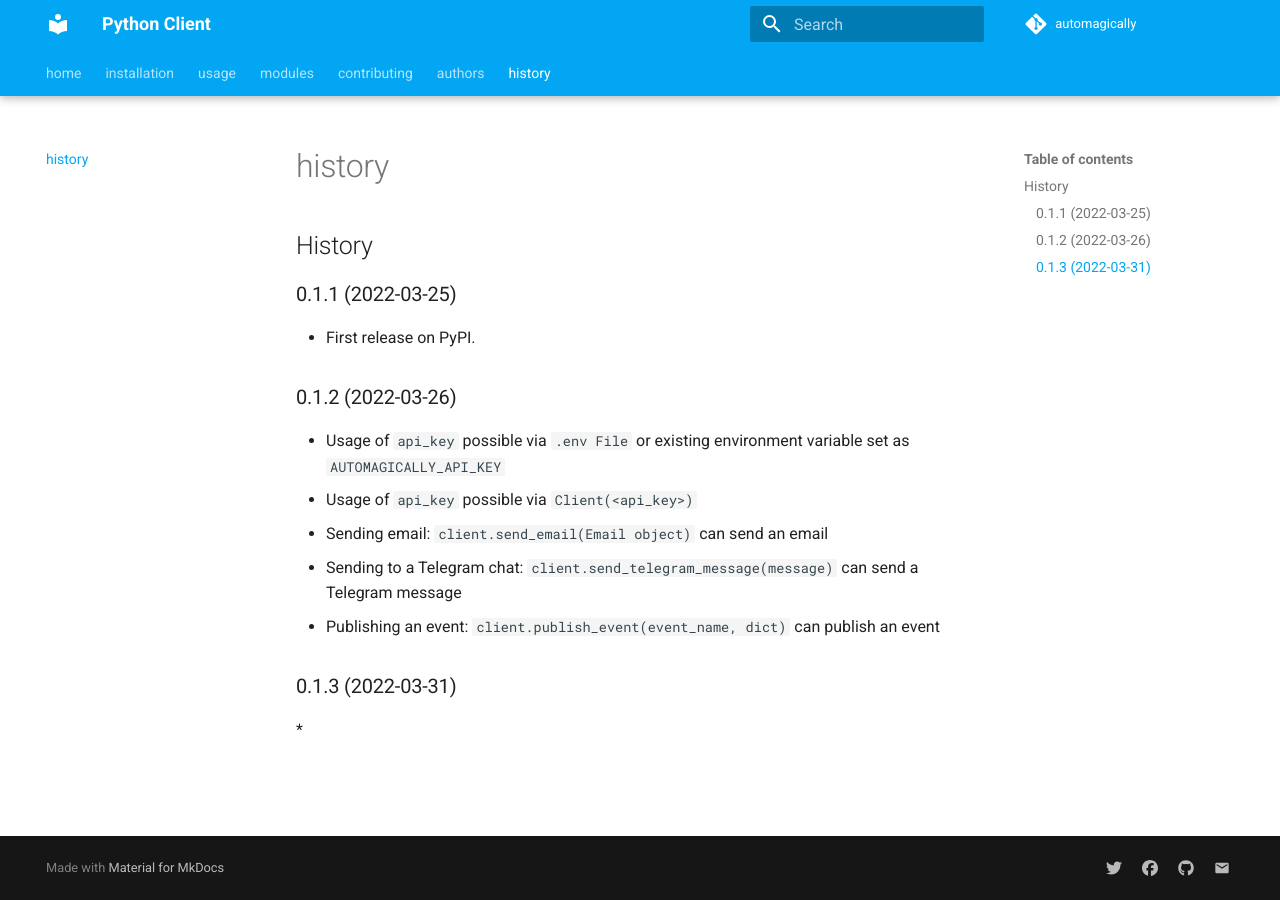
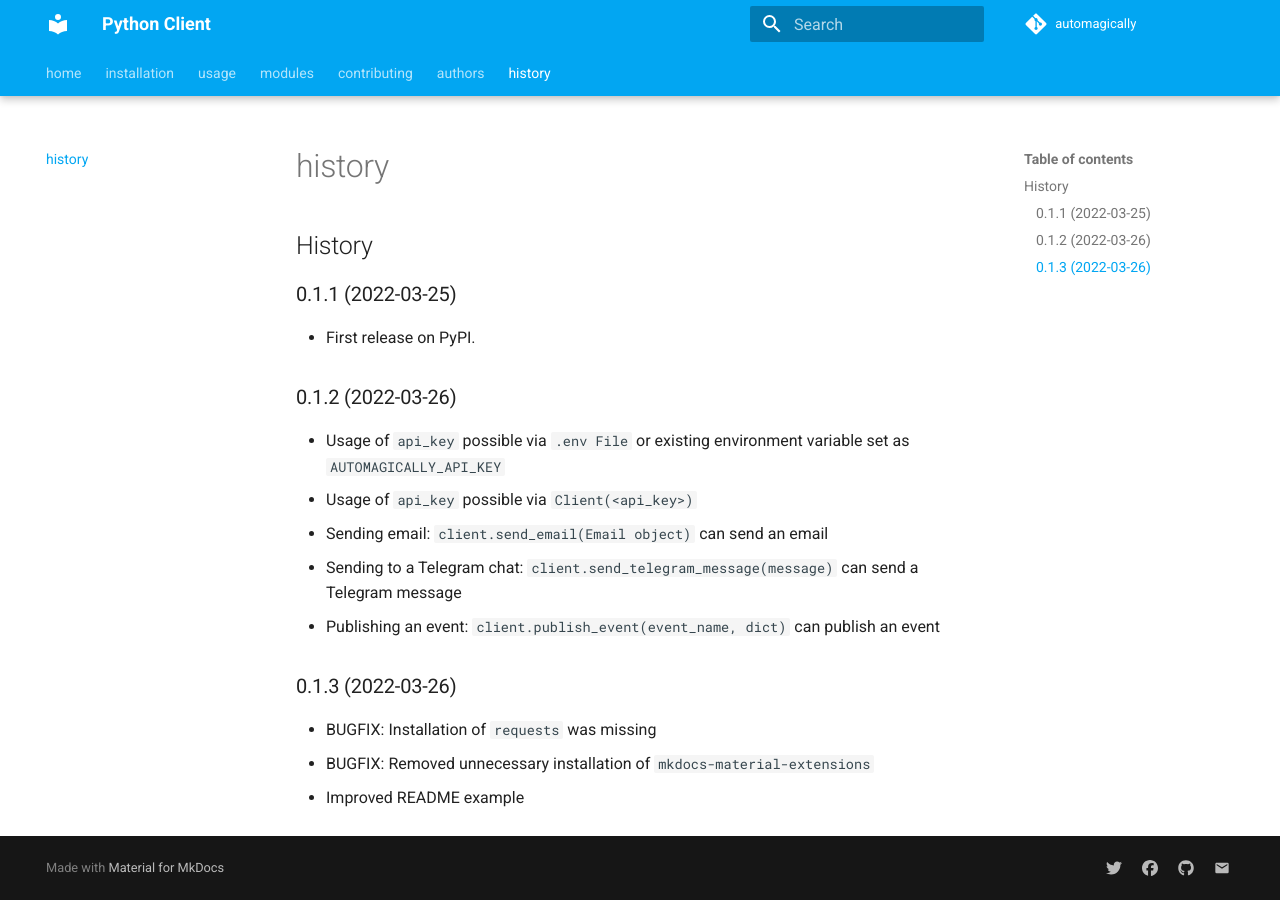
Before and after one commit to automagically-cloud/python-client, an MkDocs documentation site: the page built from docs/history.md, in a window 1280 px wide. Built offline with MkDocs 1.6.1 and Material for MkDocs 9.7.7, drawn with Linux system fonts in a browser that asks for light colours; comment, search, counter and statistics services are not loaded.

Commit message:
small fixes

```diff
--- a/HISTORY.md
+++ b/HISTORY.md
@@ -12,6 +12,8 @@
 * Sending to a Telegram chat: `client.send_telegram_message(message)` can send a Telegram message
 * Publishing an event: `client.publish_event(event_name, dict)` can publish an event
 
-## 0.1.3 (2022-03-31)
+## 0.1.3 (2022-03-26)
 
-*
+* BUGFIX: Installation of `requests` was missing
+* BUGFIX: Removed unnecessary installation of `mkdocs-material-extensions`
+* Improved README example
--- a/pyproject.toml
+++ b/pyproject.toml
@@ -28,6 +28,7 @@ python = ">=3.6.1,<4.0"
 fire = "0.4.0"
 python-dotenv = "^0.20.0"
 loguru = "^0.6.0"
+requests = "^2.27.1"
 
 black  = { version = "20.8b1", optional = true}
 isort  = { version = "5.6.4", optional = true}
@@ -65,7 +66,7 @@ doc = [
     "mkdocs-include-markdown-plugin",
     "mkdocs-material",
     "mkdocstrings",
-    "mkdocs-material-extension",
+    "mkdocs-material-extensions",
     "mkdocs-autorefs"
     ]
 
```
Also changed, not shown: README.md (+6 -2 lines), 2 other files.
